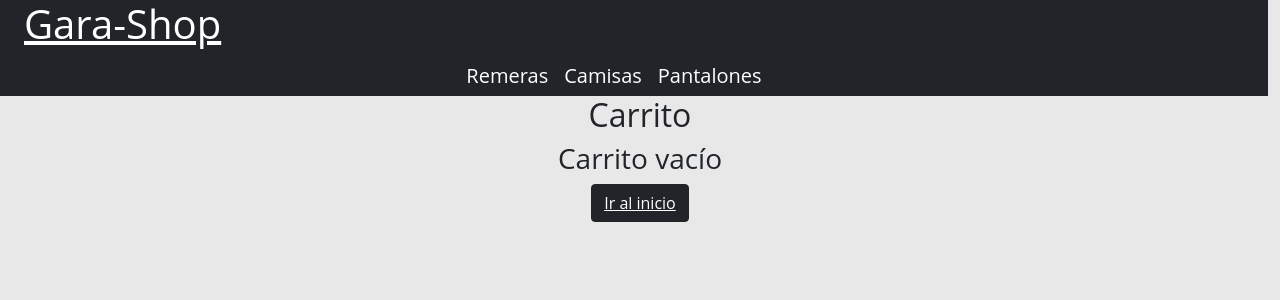
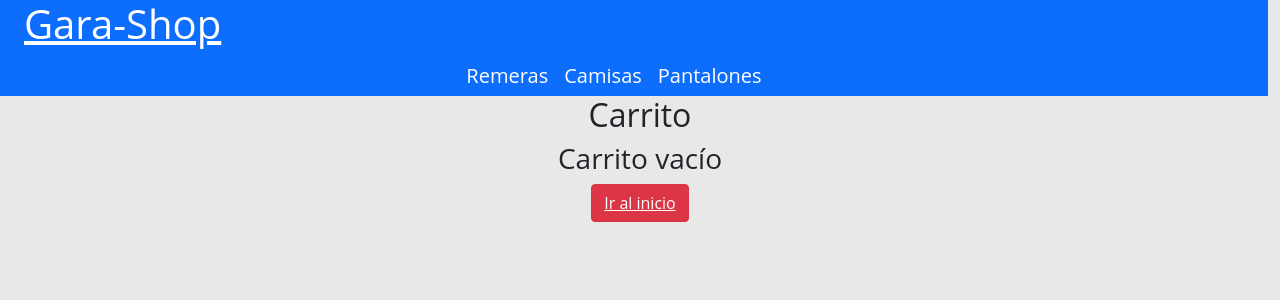
Before and after one commit to FerDarder/CursoReact, a React (Create React App) app: page /cart in a window 1280 px wide. Shown: the top 300 px of the page. Built offline with nearby package versions, Linux system fonts and the light colour scheme.

Commit message:
Actualizacion proyecto final

```diff
--- a/src/Components/Cart.jsx
+++ b/src/Components/Cart.jsx
@@ -40,12 +40,12 @@ function Cart() {
           <h4 className='d-flex justify-content-center' >Total ${total}</h4>
           <br/>
           <div className="d-flex justify-content-center">
-            <Link to='/form'><Button variant="dark">Comprar</Button></Link>
+            <Link to='/form'><Button variant="primary">Comprar</Button></Link>
           </div>
         </div>
         : <div>
             <h3 className='d-flex justify-content-center ' >Carrito vacío</h3>
-            <Link to='/' className='d-flex justify-content-center text-white'><Button variant="dark">Ir al inicio</Button></Link>
+            <Link to='/' className='d-flex justify-content-center text-white'><Button variant="danger">Ir al inicio</Button></Link>
           </div>}
     </>
   )
--- a/src/Components/Item.jsx
+++ b/src/Components/Item.jsx
@@ -9,16 +9,6 @@ function Item({producto}) {
 
     return (
 
-        //     <Card className="" style={{ width: '18rem' }}>
-        // <Card.Img variant="top" src={producto.image} />
-        // <Card.Body>
-        //     <Card.Title>{producto.name}</Card.Title>
-        //     <Card.Text>
-        //     {producto.price}
-        //     </Card.Text>
-        //     <Link to = {`/item/${producto.id}`}>Ver detalle</Link>
-        // </Card.Body>
-        // </Card>
         <>
         <div className="card text-center bg-dark animate__animated animate__fadeInUp">
         <div className="overflow">
@@ -27,7 +17,7 @@ function Item({producto}) {
         <div className="card-body text-light">
             <h4 className="card-title">{producto.name}</h4>
             <p className="card-text text-secondary">
-                Lorem ipsum dolor sit amet consectetur, adipisicing elit. Magnam deserunt fuga accusantium excepturi quia, voluptates obcaecati nam in voluptas perferendis velit harum dignissimos quasi ex? Tempore repellat quo doloribus magnam."}
+                Lorem ipsum dolor sit amet consectetur, adipisicing elit. Magnam deserunt fuga accusantium excepturi quia, voluptates obcaecati nam in voluptas perferendis velit harum dignissimos quasi ex? Tempore repellat quo doloribus magnam.
             </p>
                 <Link to = {`/item/${producto.id}`}><a className="btn btn-outline-secondary round-0">Ver detalle</a></Link>
         </div>
--- a/src/Components/ItemDetail.jsx
+++ b/src/Components/ItemDetail.jsx
@@ -3,7 +3,7 @@ import styles from './ItemDetail.module.css';
 import { Link } from 'react-router-dom';
 import ItemCount from './ItemCount';
 import { CartContext } from './CartContextProvider';
-import { Button } from 'bootstrap';
+import { Button } from 'react-bootstrap';
 
 function ItemDetail({producto}) {
   const [btnIrCarrito, setBtnIrCarrito] = useState(false)
@@ -26,7 +26,7 @@ function ItemDetail({producto}) {
           <h4>{producto.price}</h4>
           <h5>#{producto.category}</h5>
           {
-            btnIrCarrito? <Link to='/cart'> Ir al carrito</Link> : <ItemCount  stock={5} initial={1} onAdd={onAdd}/>
+            btnIrCarrito? <Link to='/cart' className='d-flex text-white'><Button variant="primary">Ir al carrito</Button></Link>: <ItemCount  stock={5} initial={1} onAdd={onAdd}/>
           }
         </div>
         <br/>
--- a/src/Components/ItemList.jsx
+++ b/src/Components/ItemList.jsx
@@ -4,11 +4,6 @@ import Item from './Item'
 
     function ItemList({productos}) {
 return(
-        // productos.map(p => (
-        //     <Item
-        //     producto = {p}
-        //     />
-        //     ))
         <div className="container d-flex justify-content-center align-items-center h-100">
         <div className="row">
             {productos.map((p) => (
--- a/src/Components/NavBar.jsx
+++ b/src/Components/NavBar.jsx
@@ -11,8 +11,8 @@ const {cart} = useContext(CartContext);
 
     return(
             <>
-            <div className="container-fluid row bg-dark " >
-                <h1><Link to='/' className="bg-dark text-white">Gara-Shop</Link></h1>
+            <div className="container-fluid row bg-primary " >
+                <h1><Link to='/' className="bg-primary text-white">Gara-Shop</Link></h1>
                     <ul className="nav justify-content-center flex-row flex-md-row">
                         <Link to='/category/remeras' className="d-inline-block navbar-brand text-white">
                             Remeras
--- a/src/Components/Ticket.jsx
+++ b/src/Components/Ticket.jsx
@@ -1,12 +1,13 @@
 import React from 'react'
 import { Link } from 'react-router-dom';
+import {Button} from 'react-bootstrap'
 
 
 function Ticket() {
   return (
   <>
             <h2 className='d-flex justify-content-center'> Felicitaciones por tu compra</h2>
-            <Link to='/' className='d-flex justify-content-center'>Ir al inicio</Link>
+            <Link to='/' className='d-flex justify-content-center text-white'><Button variant="primary">Ir al inicio</Button></Link>
 
   </>
   )
```
Also changed, not shown: src/Components/TestFormulario.jsx (line endings or trailing spaces).
